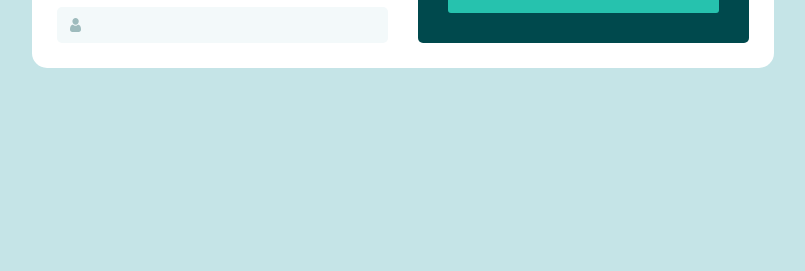
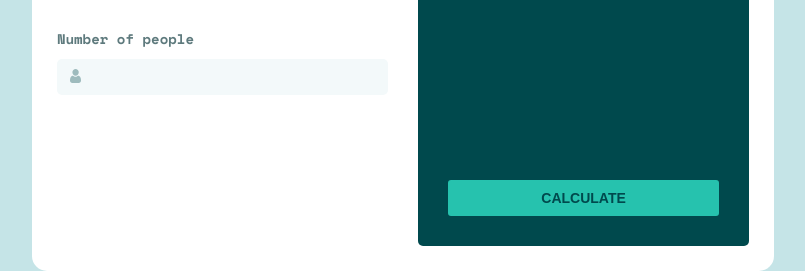
Before and after one commit to azamatpro/Tip-Calculator-App-Main, a website: page index.html in a window 1280 px wide. Shown: the part 529-800 px from the top of the page, without its empty margins (237-1042 px from the left). Drawn offline with nearby package versions, Linux system fonts and the light colour scheme; files that its build step writes are made by us from their sources.

Commit message:
Update _base.scss

```diff
--- a/sass/_base.scss
+++ b/sass/_base.scss
@@ -24,7 +24,8 @@ body {
 .container {
   display: grid;
   justify-content: center;
-  margin-top: 10rem;
+  height:100vh;
+//   margin-top: 10rem;
 
   @media (max-width: 750px) {
     margin-top: 4rem;
```
